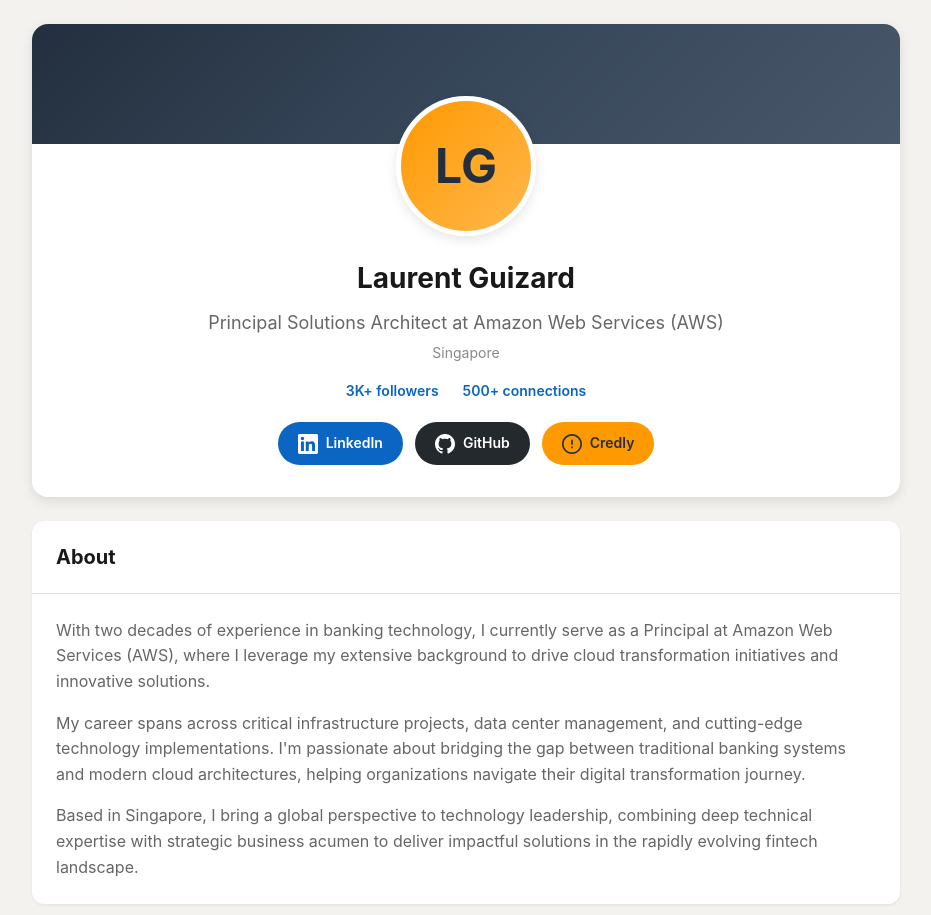
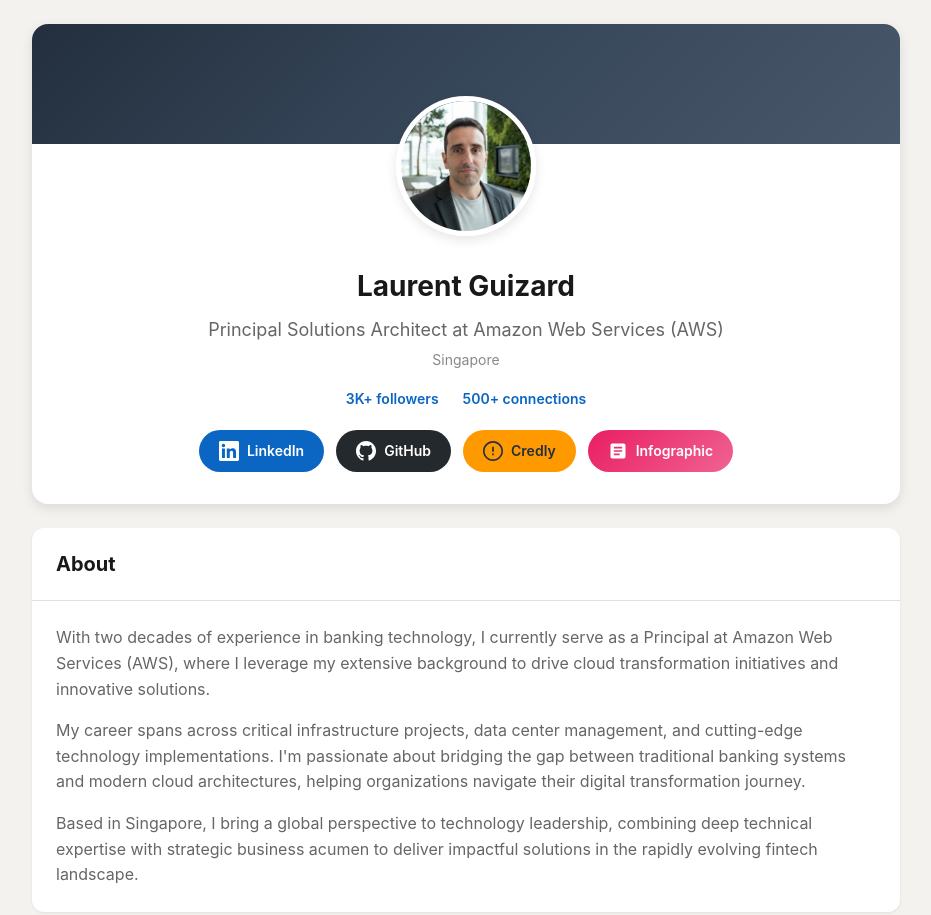
Before and after one commit to laurentguizard/laurentguizard.github.io, a plain HTML site: page index.html in a window 1280 px wide. Shown: the top 915 px of the page, without its empty margins (174-1105 px from the left). Drawn offline with Linux system fonts and the light colour scheme.

Commit message:
Add profile photo and infographic link

```diff
--- a/index.html
+++ b/index.html
@@ -75,18 +75,12 @@
             width: 140px;
             height: 140px;
             border-radius: 50%;
-            background: linear-gradient(135deg, #ff9900 0%, #ffb84d 100%);
-            color: var(--aws-dark);
-            display: flex;
-            align-items: center;
-            justify-content: center;
-            font-size: 48px;
-            font-weight: 700;
             margin: 40px auto 20px;
             position: relative;
             z-index: 1;
             border: 5px solid var(--bg-card);
             box-shadow: var(--shadow-md);
+            object-fit: cover;
         }
 
         .name {
@@ -177,6 +171,17 @@
 
         .social-link--credly:hover {
             background-color: #e68a00;
+            transform: translateY(-2px);
+            box-shadow: var(--shadow-sm);
+        }
+
+        .social-link--infographic {
+            background: linear-gradient(135deg, #e91e63 0%, #f06292 100%);
+            color: white;
+        }
+
+        .social-link--infographic:hover {
+            background: linear-gradient(135deg, #c2185b 0%, #e91e63 100%);
             transform: translateY(-2px);
             box-shadow: var(--shadow-sm);
         }
@@ -629,9 +634,7 @@
     <div class="container">
         <!-- Header Card -->
         <header class="header-card" role="banner">
-            <div class="profile-image" aria-label="Laurent Guizard Profile">
-                LG
-            </div>
+            <img src="profile.jpg" alt="Laurent Guizard" class="profile-image">
             <h1 class="name">Laurent Guizard</h1>
             <p class="title">Principal Solutions Architect at Amazon Web Services (AWS)</p>
             <p class="location">Singapore</p>
@@ -673,6 +676,15 @@
                         <path d="M12 0C5.373 0 0 5.373 0 12s5.373 12 12 12 12-5.373 12-12S18.627 0 12 0zm0 22C6.486 22 2 17.514 2 12S6.486 2 12 2s10 4.486 10 10-4.486 10-10 10zm-1-15h2v6h-2zm0 8h2v2h-2z"/>
                     </svg>
                     Credly
+                </a>
+
+                <a href="infographic.html"
+                   class="social-link social-link--infographic"
+                   aria-label="View Infographic Resume">
+                    <svg width="20" height="20" viewBox="0 0 24 24" fill="currentColor" aria-hidden="true">
+                        <path d="M19 3H5c-1.1 0-2 .9-2 2v14c0 1.1.9 2 2 2h14c1.1 0 2-.9 2-2V5c0-1.1-.9-2-2-2zm-5 14H7v-2h7v2zm3-4H7v-2h10v2zm0-4H7V7h10v2z"/>
+                    </svg>
+                    Infographic
                 </a>
             </nav>
         </header>
```
